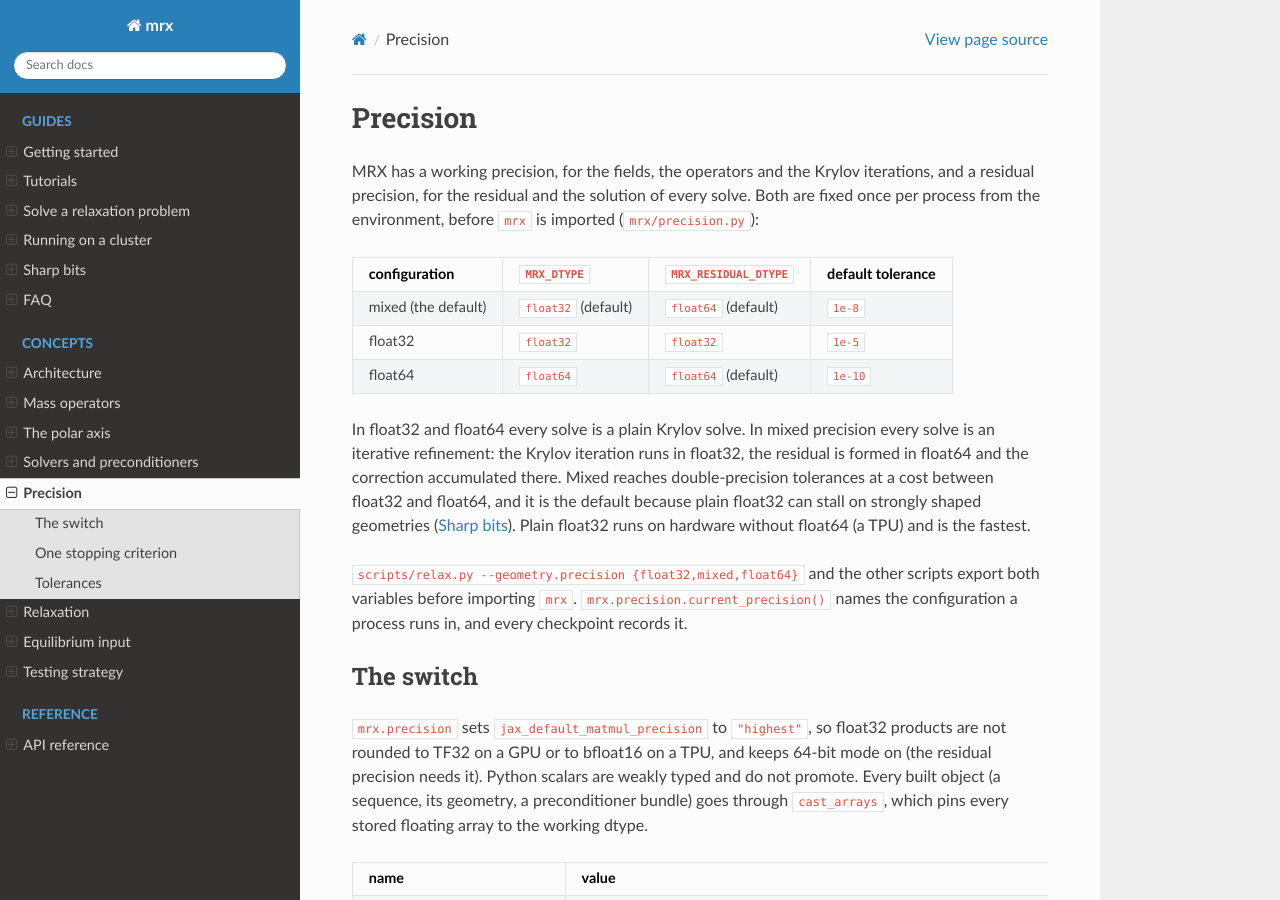
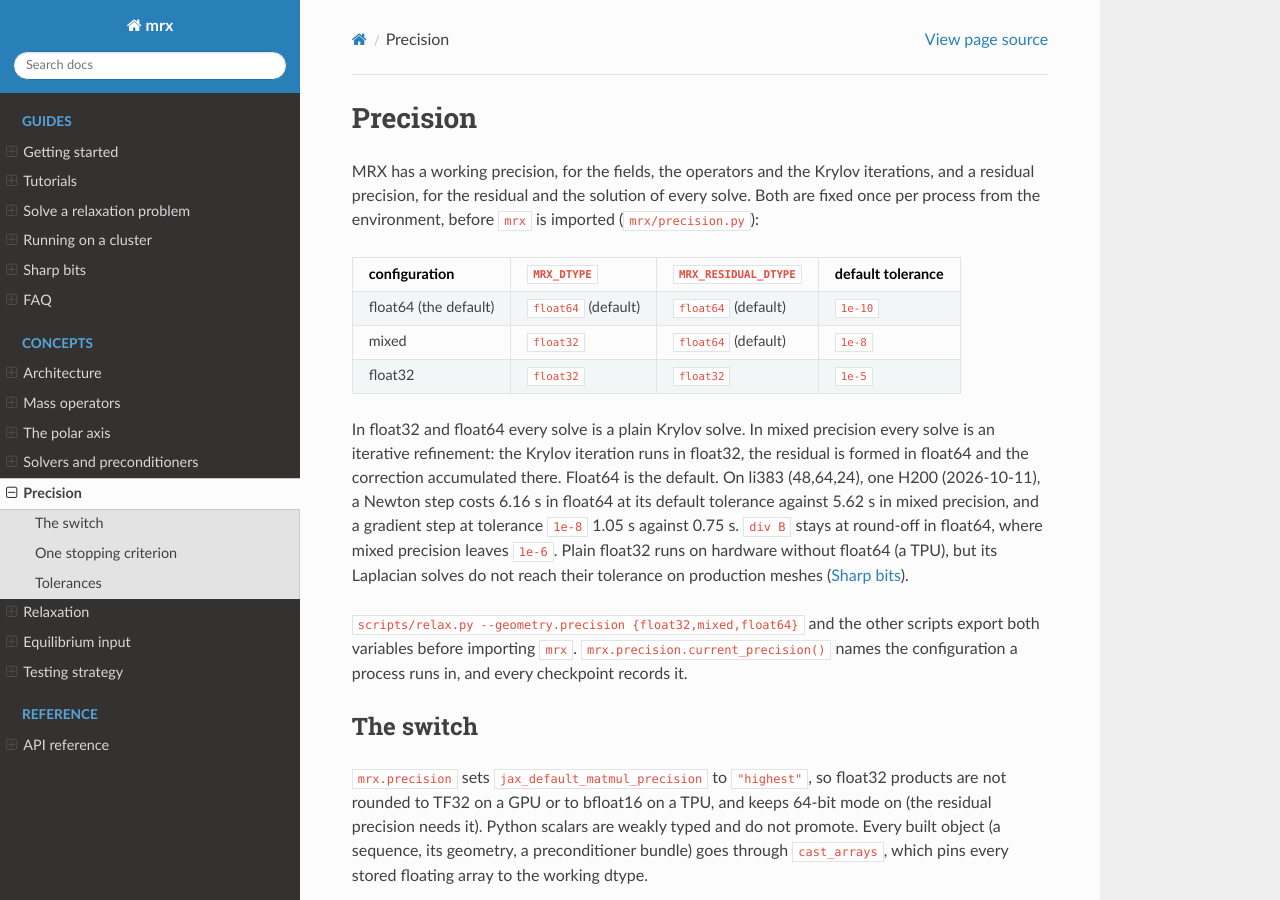
Before and after one commit to ToBlick/mrx, a Sphinx documentation site: the page built from docs/source/concepts/precision.md, in a window 1280 px wide and 900 px high. Built offline with Sphinx 7.4.7 and the Read the Docs theme 3.1.0, drawn with Linux system fonts in a browser that asks for light colours.

Commit message:
float64 is the default precision
MRX_DTYPE defaults to float64, and with it --geometry.precision of relax.py,
RelaxConfig.precision and --precision of plot_mesh.py and poincare_trace.py.
Mixed precision is MRX_DTYPE=float32, plain float32 needs
MRX_RESIDUAL_DTYPE=float32 as well. The tolerances of the three
configurations are unchanged (float64 1e-10, mixed 1e-8, float32 1e-5).

li383 1.4 m (48,64,24), one H200, 2026-10-11, relax.py:
  Newton, 40 steps    mixed 1e-8     5.62 s/step  E_0 - E 1.6113e-6  div B 3e-6
                      float64 1e-10  6.16 s/step          1.6692e-6        6e-15
                      float64 1e-8   6.02 s/step          1.6694e-6        6e-15
                      float64 1e-6   5.84 s/step          1.6696e-6        6e-15
  gradient, 800 steps mixed 1e-8     0.75 s/step          1.2624e-6        8e-6
                      float64 1e-8   1.05 s/step          1.2754e-6        1e-14
                      float64 1e-6   0.74 s/step          1.2754e-6        1e-14
Not run: float64 at 1e-10 with gradient descent, any run to the floor, the
mesh (64,80,32).

```diff
--- a/docs/source/concepts/precision.md
+++ b/docs/source/concepts/precision.md
@@ -7,17 +7,19 @@ every solve. Both are fixed once per process from the environment, before
 
 | configuration | `MRX_DTYPE` | `MRX_RESIDUAL_DTYPE` | default tolerance |
 |---|---|---|---|
-| mixed (the default) | `float32` (default) | `float64` (default) | `1e-8` |
+| float64 (the default) | `float64` (default) | `float64` (default) | `1e-10` |
+| mixed | `float32` | `float64` (default) | `1e-8` |
 | float32 | `float32` | `float32` | `1e-5` |
-| float64 | `float64` | `float64` (default) | `1e-10` |
 
 In float32 and float64 every solve is a plain Krylov solve. In mixed
 precision every solve is an iterative refinement: the Krylov iteration runs
 in float32, the residual is formed in float64 and the correction
-accumulated there. Mixed reaches double-precision tolerances at a cost
-between float32 and float64, and it is the default because plain float32
-can stall on strongly shaped geometries ([Sharp bits](../sharp_bits.md)).
-Plain float32 runs on hardware without float64 (a TPU) and is the fastest.
+accumulated there. Float64 is the default. On li383 (48,64,24), one H200 (2026-10-11), a Newton
+step costs 6.16 s in float64 at its default tolerance against 5.62 s in mixed
+precision, and a gradient step at tolerance `1e-8` 1.05 s against 0.75 s.
+`div B` stays at round-off in float64, where mixed precision leaves `1e-6`. Plain float32 runs on hardware without float64 (a TPU), but its
+Laplacian solves do not reach their tolerance on production meshes
+([Sharp bits](../sharp_bits.md)).
 
 `scripts/relax.py --geometry.precision {float32,mixed,float64}` and the other
 scripts export both variables before importing `mrx`.
--- a/mrx/__init__.py
+++ b/mrx/__init__.py
@@ -1,6 +1,6 @@
 """MRX: magnetic relaxation with finite element exterior calculus on spline de Rham complexes.
 
-Importing the package fixes the precision (``MRX_DTYPE`` and ``MRX_RESIDUAL_DTYPE``, mixed precision by
+Importing the package fixes the precision (``MRX_DTYPE`` and ``MRX_RESIDUAL_DTYPE``, float64 by
 default) and turns on JAX's 64-bit mode, so set these environment variables before the first import. See
 :mod:`mrx.precision`.
 """
```
Also changed, not shown: docs/source/concepts/testing_strategy.md (+2 -2 lines), docs/source/faq.md (+6 -6 lines), docs/source/getting_started.md (+3 -3 lines), docs/source/sharp_bits.md (+3 -3 lines), 6 other files.
